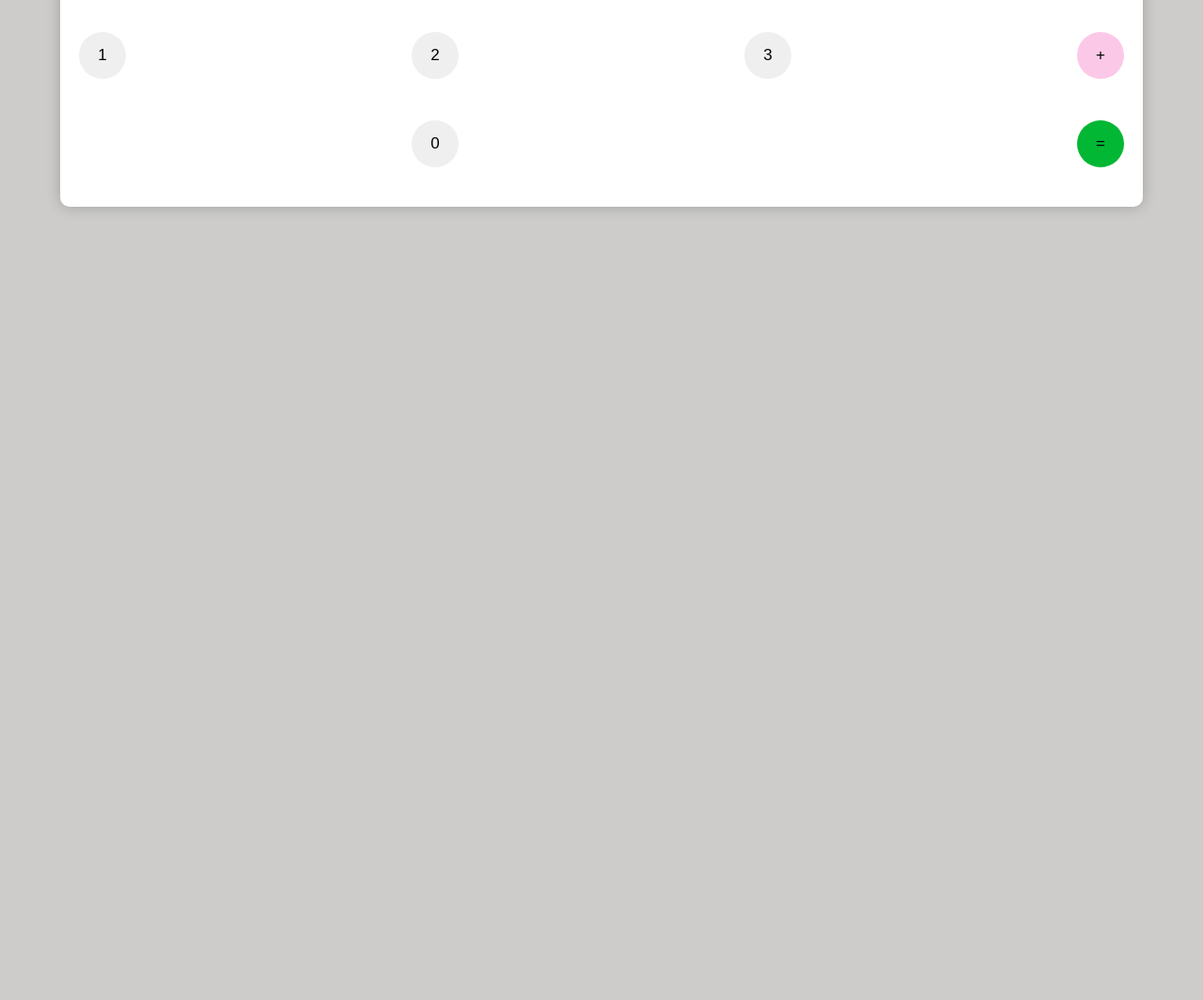
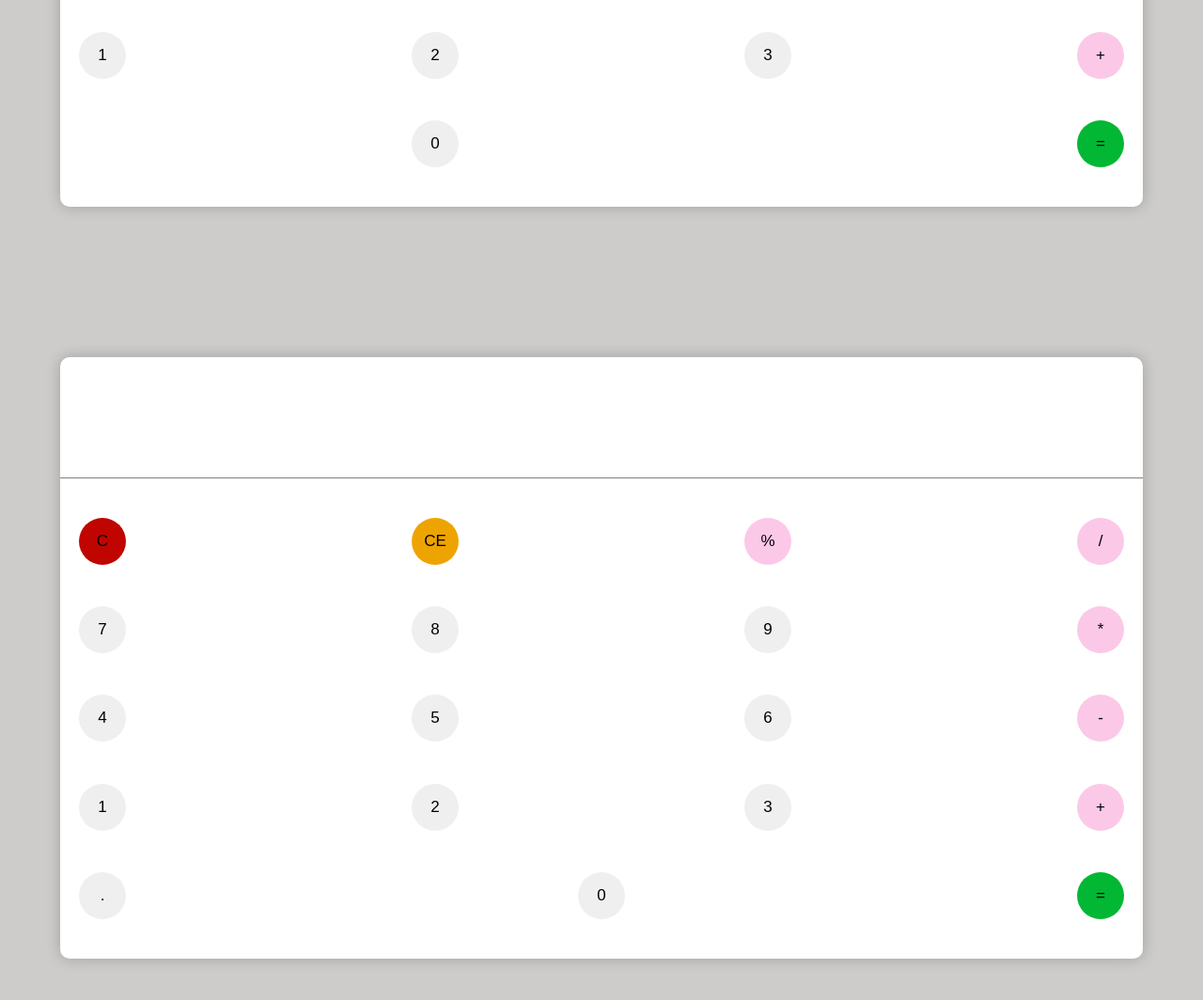
Before and after one commit to Coding-Algorithm/calculator, a plain HTML site: page index.html in a window 1280 px wide. Shown: the part 500-1564 px from the top of the page at 94% size. Before the commit the page ends 800 px from the top, so only its background shows below. Drawn offline with Linux system fonts and the light colour scheme; files that its build step writes are made by us from their sources.

Commit message:
Updated html

```diff
--- a/index.html
+++ b/index.html
@@ -84,3 +84,174 @@
     <script src="./script.js" ></script>
   </body>
 </html>
+<!DOCTYPE html>
+
+<html>
+
+  <head>
+
+    <meta http-equiv="content-type" content="text/html; charset=utf-8" />
+
+    <meta name="viewport" content="width=device-width, initial-scale=1.0">
+
+    <title>Calculator</title>
+
+    <link rel="stylesheet" href="./Assets/style.css" type="text/css" media="all" />
+
+  </head>
+
+  <body>
+
+    <main class="bodyInner">
+
+
+
+      <div id="container">
+
+          <section id="display">
+
+              <section id="history">
+
+
+
+              </section>
+
+
+
+              <section id="result">
+
+
+
+              </section>
+
+          </section>
+
+
+
+        <section class="buttons">
+
+
+
+            <div class="row row1">
+
+              <button class="operator" id="clr">C</button>
+
+
+
+              <button class="operator" id="del">CE</button>
+
+
+
+              <button class="operator" id="%">%</button>
+
+
+
+              <button class="operator" id="/">/</button>
+
+
+
+            </div>
+
+
+
+            <div class="row row2">
+
+              <button class="number" id="7">7</button>
+
+
+
+              <button class="number" id="8">8</button>
+
+
+
+              <button class="number" id="9">9</button>
+
+
+
+              <button class="operator" id="*">*</button>
+
+
+
+            </div>
+
+
+
+            <div class="row row3">
+
+              <button class="number" id="4">4</button>
+
+
+
+              <button class="number" id="5">5</button>
+
+
+
+              <button class="number" id="6">6</button>
+
+
+
+              <button class="operator" id="-">-</button>
+
+
+
+            </div>
+
+
+
+            <div class="row row4">
+
+              <button class="number" id="1">1</button>
+
+
+
+              <button class="number" id="2">2</button>
+
+
+
+              <button class="number" id="3">3</button>
+
+
+
+              <button class="operator" id="+">+</button>
+
+
+
+            </div>
+
+
+
+            <div class="row row5">
+
+              <button class="number" id=".">.</button>
+
+
+
+              <button class="number" id="0">0</button>
+
+
+
+        <!--   <button class="empty" id=""></button> -->
+
+
+
+              <button class="operator" id="equal">=</button>
+
+
+
+            </div>
+
+
+
+        </section>
+
+      </div>
+
+
+
+    </main>
+
+    <script src="./Assets/script.js" ></script>
+
+  </body>
+
+</html>
```
